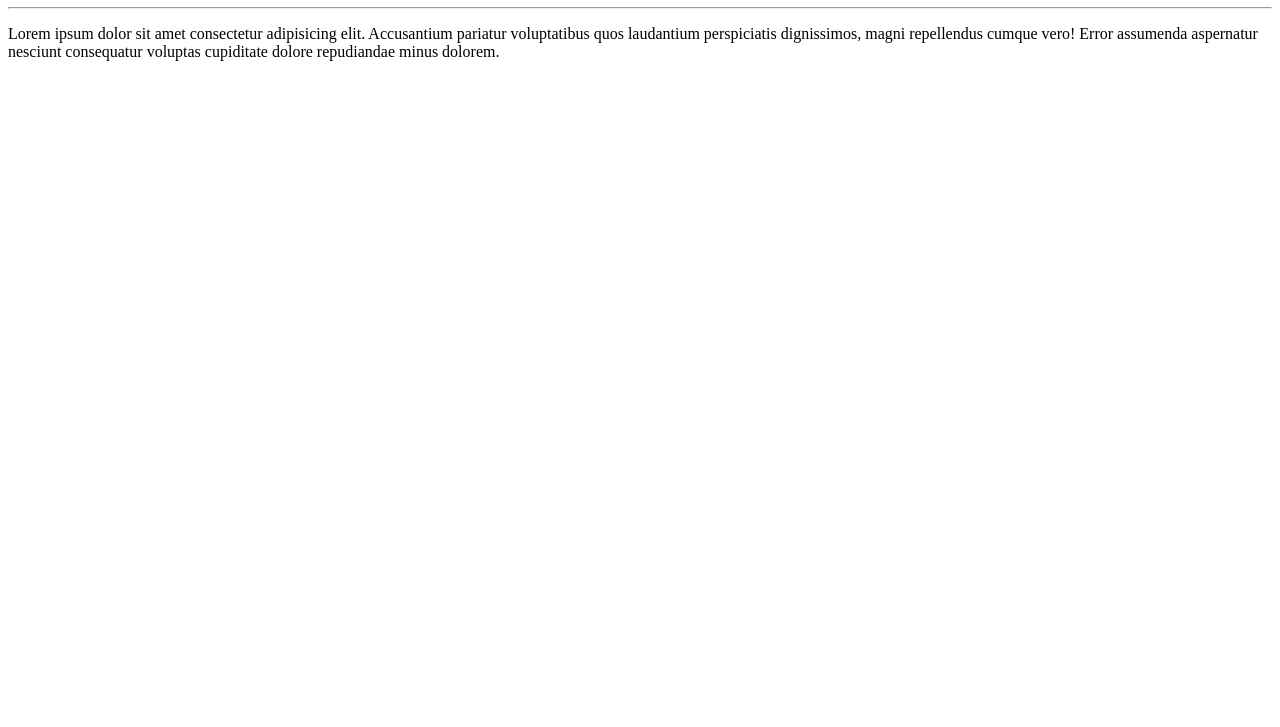
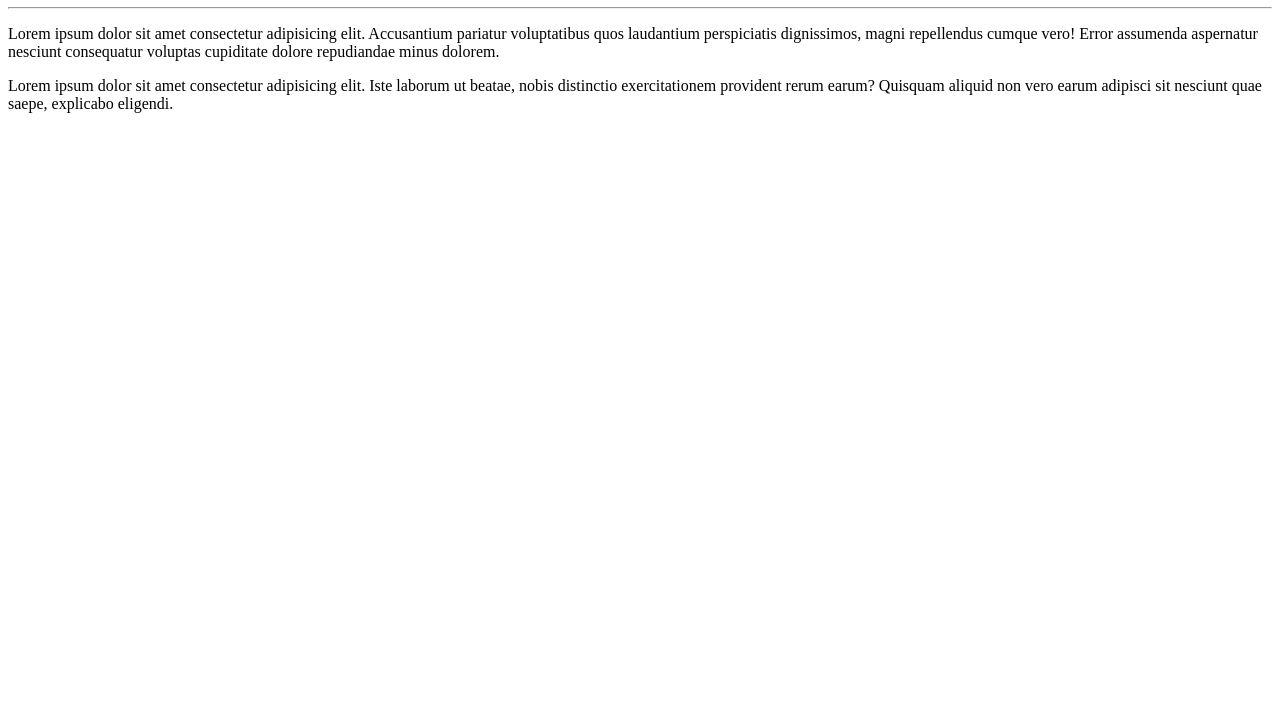
Before and after one commit to alvaromartins1789-blip/Ola-mundo, a plain HTML site: page site-exemplo/index.html in a window 1280 px wide. Shown: the part 73-800 px from the top of the page. Drawn offline with Linux system fonts and the light colour scheme.

Commit message:
Adicionei um parágrafo

```diff
--- a/site-exemplo/index.html
+++ b/site-exemplo/index.html
@@ -9,5 +9,6 @@
     <h1>Olá, Mundo!</h1>
     <hr>
     <p>Lorem ipsum dolor sit amet consectetur adipisicing elit. Accusantium pariatur voluptatibus quos laudantium perspiciatis dignissimos, magni repellendus cumque vero! Error assumenda aspernatur nesciunt consequatur voluptas cupiditate dolore repudiandae minus dolorem.</p>
+    <p>Lorem ipsum dolor sit amet consectetur adipisicing elit. Iste laborum ut beatae, nobis distinctio exercitationem provident rerum earum? Quisquam aliquid non vero earum adipisci sit nesciunt quae saepe, explicabo eligendi.</p>
 </body>
 </html>
```
